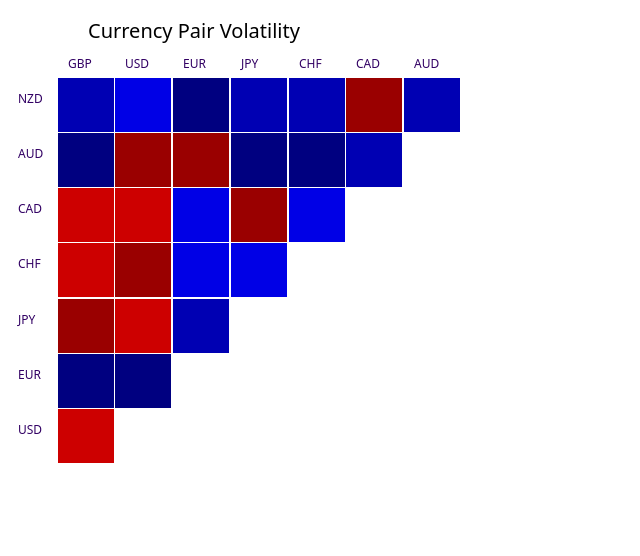
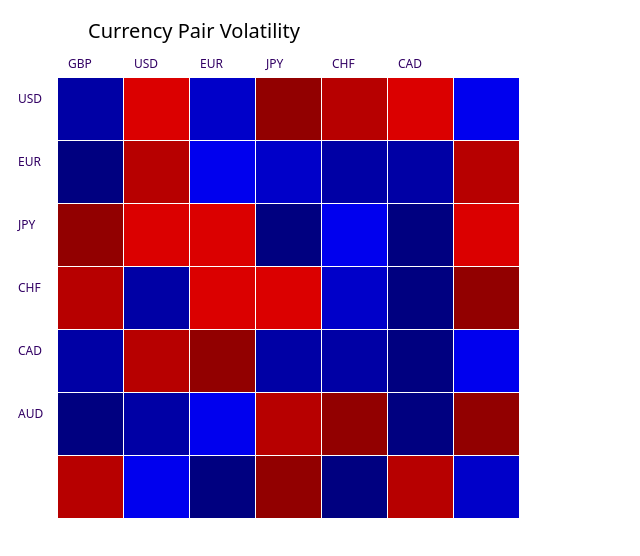
Before and after one commit to effbiae/of, a plain HTML site: page hm.htm in a window 1280 px wide. Shown: the whole page, without its empty margins (0-640 px from the left). Drawn offline with Linux system fonts and the light colour scheme.

Commit message:
making a hmini,hmupd api was horrible with var names conflicting...

```diff
--- a/hm.htm
+++ b/hm.htm
@@ -3,11 +3,16 @@
 <script type="text/javascript">
 function take(x,y){var r=[];if(x>0){r[x-1]=0;r.fill(y,0,x);}return r;}
 function til(x){var r=[];return take(x,0).map(function(v,i,a){return i;});}
+function L(x){console.log(x);}
+function len(x){return x.length;}
+function drop(x,y){return y<0?x.slice(0,y):x.slice(y,x.length);}
+function rank(x){return til(x.length).sort(function(a,b){return x[a]-x[b];});}
+function apply(x,y){return til(x.length).map(function(i){return x[y[i]];});}
+function find(X,y){return X.findIndex(y);}
 function sho(x){console.log(x);return x;}
 R=Math.round;F=Math.floor;
 function fr(x,r,c){x.fillStyle='rgb('+c.map(R).join()+')';x.fillRect.apply(x,r);return x;}
 function tx(x,t,p,z,c){x.fillStyle='rgb('+c.join()+')';x.font=z+'px sans';x.fillText(t,p[0],p[1]);return x;}
-function cs(n){return til(n).map(function(x){return[x>n/2?256/n*x:0,0,x<=n/2?256/n*(x+n/2):0];});}
 function rani(x){return F(Math.random()*x);}
 function rand(x){return x[rani(x.length)];}
 function draw(){
@@ -23,6 +28,30 @@ function draw(){
    var Ty=til(n-1).map(function(y){tx(g,u[n-1-y],[10,F(y*rh)+10+o[1]+15],12,[50,0,100]);});
    tx(g,"Currency Pair Volatility",[80,30],20,[0,0,0]);
 }}
+/*the hm api requires the user to
+   - hmini(name,xlabels,ylabels,colors) to name the hm and label the axes and set the palette (colors)
+   - hmupd(x,y,color-index) to update the values
+*/
+var G,g,p; //p is pallette
+function hmini(na,a,b,c){
+  var e=document.getElementById('canvas');if(e.getContext)g=e.getContext('2d');else throw new Error("no 2d context");
+  var w=e.height=e.width||512;L('w'+w);
+  p=c;
+  n=a.length;if(n!=b.length)throw new Error("mismatch");var o=[50,70],rw=(w-o[0])/n,rh=(w-o[1])/n;
+  G=til(n).map(function(x){return til(n).map(function(y){return [[F(x*rw)+o[0],F(y*rh+o[1]),F(rw-1),F(rh-1)],c[0]];})});
+  G.map(function(x){x.map(function(y){fr(g,y[0],y[1]);})});
+  var Tx=til(n-1).map(function(x){tx(g,a[x],[F(x*rw)+o[0]+10,o[1]-10],12,[50,0,100]);});
+  var Ty=til(n-1).map(function(y){tx(g,b[y],[10,F(y*rh)+10+o[1]+15],12,[50,0,100]);});
+  tx(g,na,[80,30],20,[0,0,0]);
+}
+function hmupd(x,y,z){fr(g,G[x][y][0],p[z]);}
+function cs(w){return til(w).map(function(x){return[x>w/2?256/w*x:0,0,x<=w/2?256/w*(x+w/2):0];});}
+function hmtest(){
+  var a="GBP USD EUR JPY CHF CAD AUD NZD".split(" "),n=a.length-1;
+  hmini("Currency Pair Volatility",drop(a,-1),drop(a,1),cs(n));
+  til(n).map(function(x){til(n).map(function(y){hmupd(x,y,rani(n));});});
+}
+document.addEventListener("DOMContentLoaded",hmtest);
 /*
 //define onpub for both websocket and openfin
 var onpub;
@@ -47,5 +76,6 @@ function init()
 */
 </script></head>
 
-<body onload="draw();"><canvas id="canvas"></canvas></body>
+<!--body onload="draw();"><canvas id="canvas" width=512></canvas></body-->
+<body><canvas id="canvas" width="512"></canvas></body>
 </html>
```
Also changed, not shown: 1 other file.
